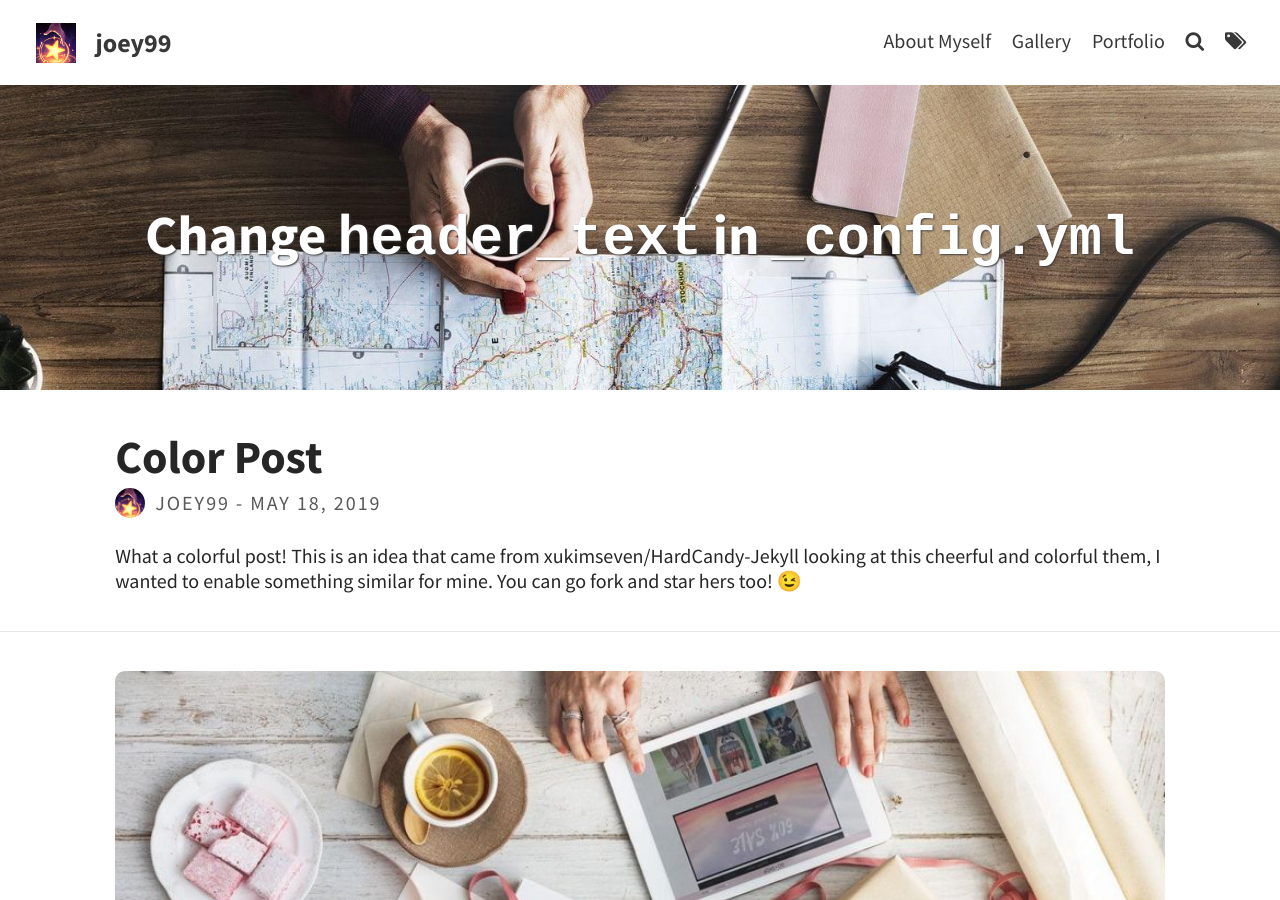
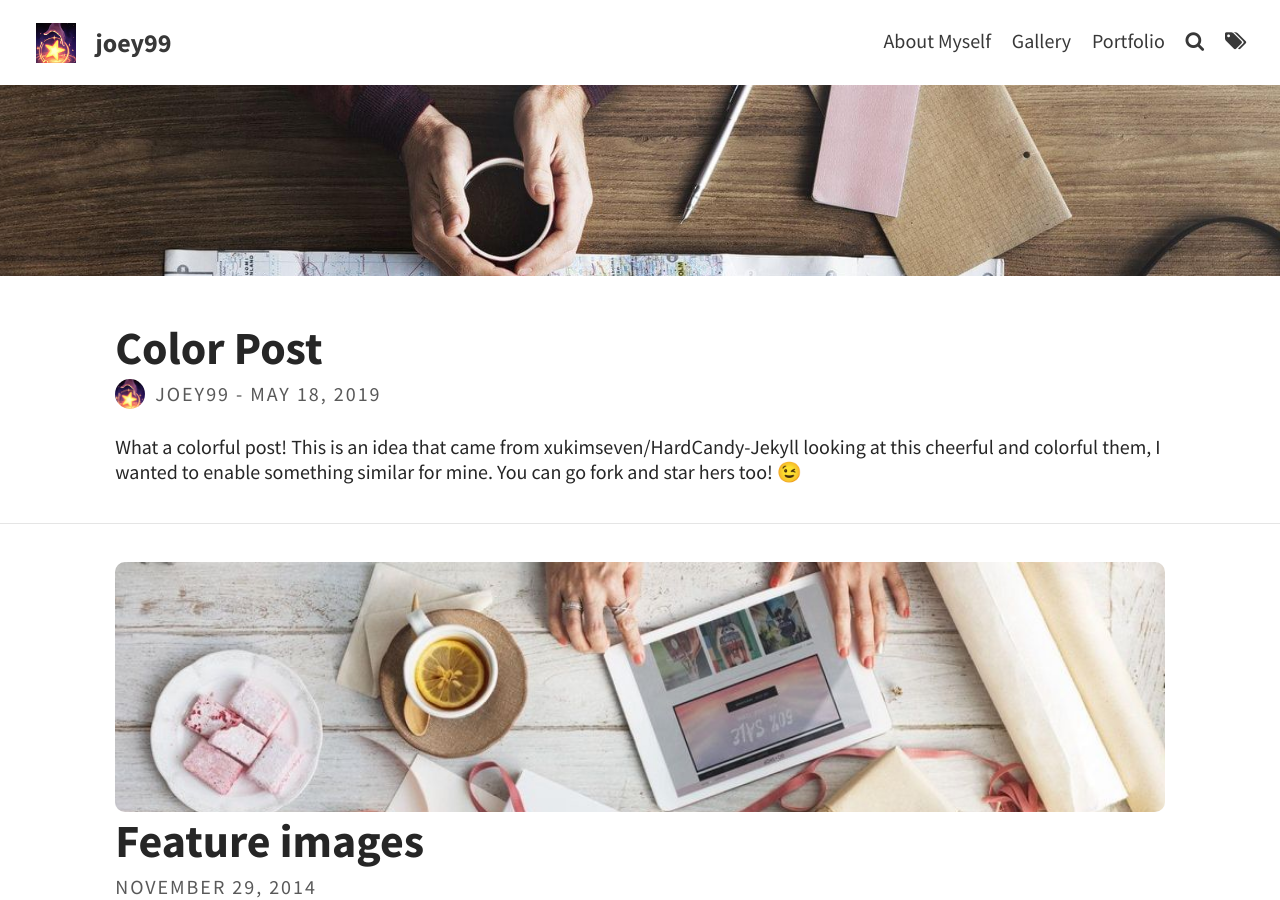
Before and after one commit to joyhyun99/joyhyun99.github.io, a Jekyll site: the page built from index.html, in a window 1280 px wide and 900 px high. Built offline with Jekyll 4.4.1, drawn with Linux system fonts in a browser that asks for light colours; the list of posts is cut into pages by our own code.

Commit message:
Update _config.yml

```diff
--- a/_config.yml
+++ b/_config.yml
@@ -9,7 +9,7 @@ avatar: assets/img/iconw.jpeg                     # Empty for no avatar in navba
 favicon: assets/favicon.ico                             # Icon displayed in the tab
 
 # Header and footer text
-header_text:  # Change Blog header text
+header_text: <p></p> # Change Blog header text
 header_feature_image: assets/img/pexels/search-map.jpeg
 footer_text: >
   Powered by <a href="https://jekyllrb.com/">Jekyll</a> with <a href="https://github.com/sylhare/Type-on-Strap">Type on Strap</a>
```
